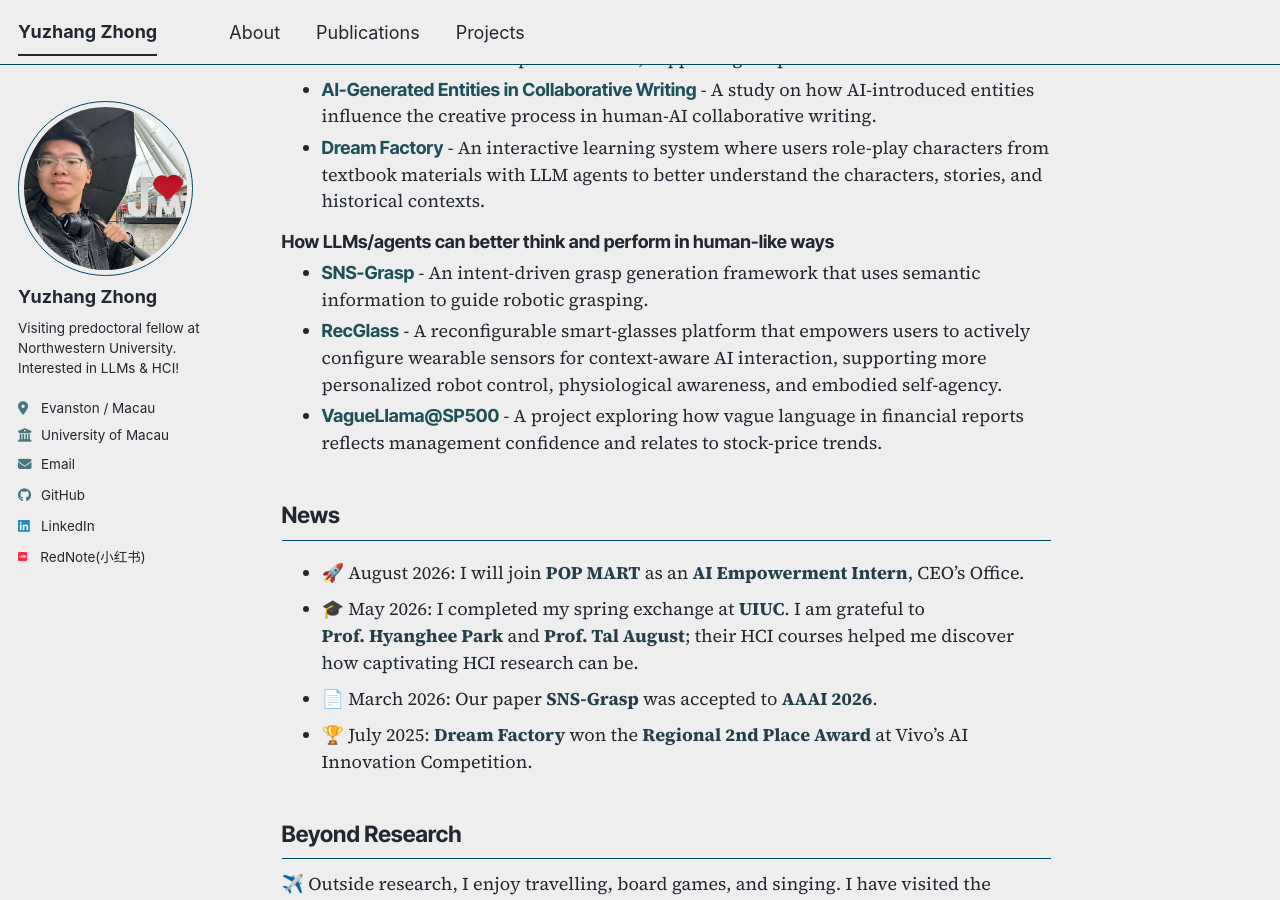
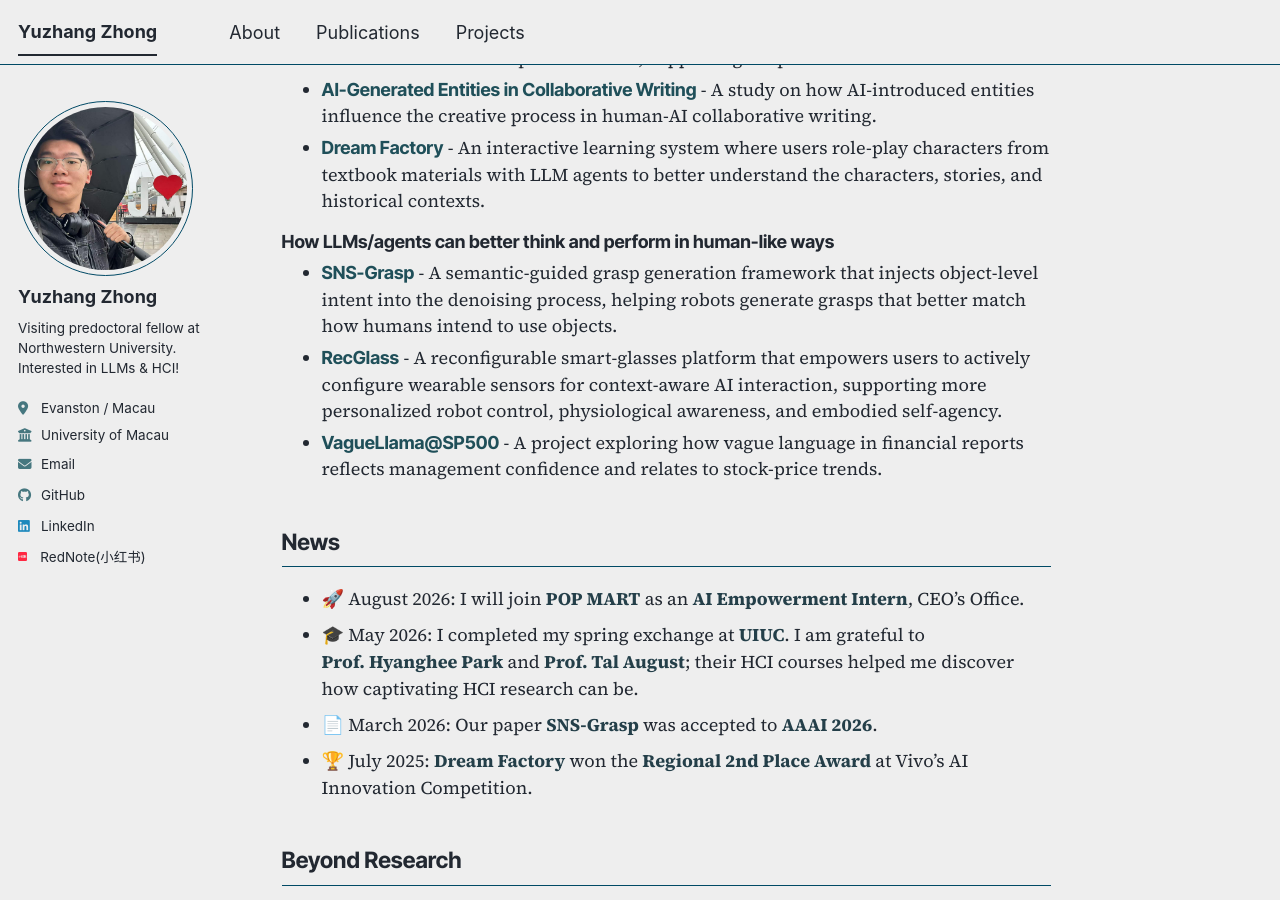
Before and after one commit to yuzhang-zhong/yuzhang-zhong.github.io, a Jekyll site: the page built from _pages/about.md, in a window 1280 px wide and 900 px high, scrolled down 756 px. Built offline with Jekyll 4.4.1, drawn with Linux system fonts in a browser that asks for light colours; a style sheet for code colours, icons or effects is not loaded.

Commit message:
Expand SNS-Grasp homepage description

```diff
--- a/_pages/about.md
+++ b/_pages/about.md
@@ -34,7 +34,7 @@ Selected projects I have worked on or am currently developing:
 
 ### How LLMs/agents can better think and perform in human-like ways
 
-- <span class="project-name">SNS-Grasp</span> - An intent-driven grasp generation framework that uses semantic information to guide robotic grasping.
+- <span class="project-name">SNS-Grasp</span> - A semantic-guided grasp generation framework that injects object-level intent into the denoising process, helping robots generate grasps that better match how humans intend to use objects.
 - <span class="project-name">RecGlass</span> - A reconfigurable smart-glasses platform that empowers users to actively configure wearable sensors for context-aware AI interaction, supporting more personalized robot control, physiological awareness, and embodied self-agency.
 - <span class="project-name">VagueLlama@SP500</span> - A project exploring how vague language in financial reports reflects management confidence and relates to stock-price trends.
 
```
